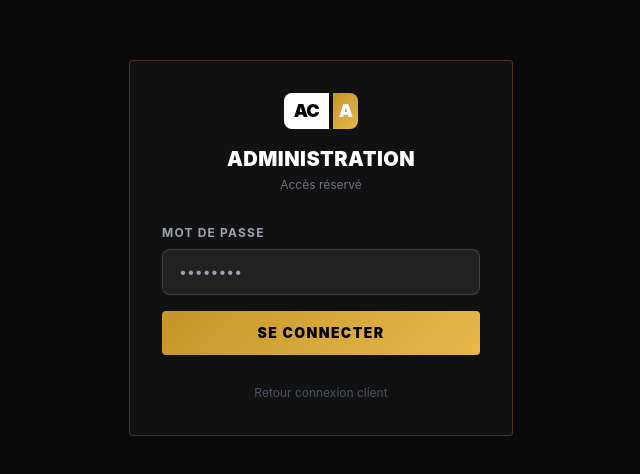
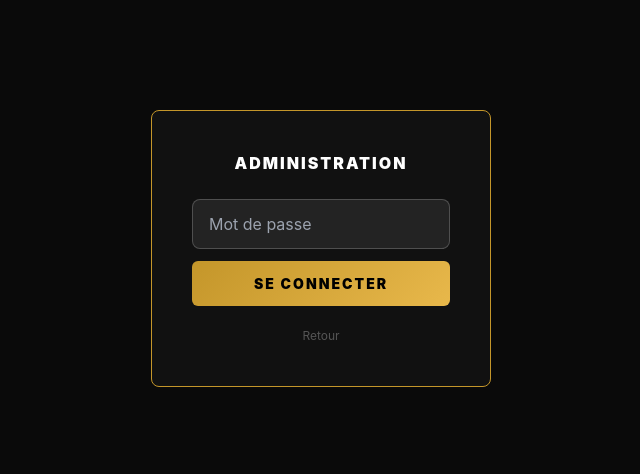
Before and after one commit to acawholesale/aca-wholesale, a Next.js app: page /admin/login in a window 1280 px wide. Shown: the part 152-626 px from the top of the page, without its empty margins (319-959 px from the left). Built offline with nearby package versions, Linux system fonts and the light colour scheme.

Commit message:
Update page.js

```diff
--- a/app/admin/login/page.js
+++ b/app/admin/login/page.js
@@ -5,13 +5,8 @@ import { useState } from 'react'
 export default function AdminLoginPage() {
   const [password, setPassword] = useState('')
   const [error, setError] = useState('')
-  const [loading, setLoading] = useState(false)
 
-  const handleSubmit = async (e) => {
-    e.preventDefault()
-    setError('')
-    setLoading(true)
-    try {
+  const handleLogin = async () => {
     const res = await fetch('/api/admin/auth', {
       method: 'POST',
       headers: { 'Content-Type': 'application/json' },
@@ -22,79 +17,34 @@ export default function AdminLoginPage() {
       window.location.href = '/admin'
     } else {
       setError('Mot de passe incorrect')
-        setLoading(false)
-      }
-    } catch (err) {
-      setError('Erreur de connexion')
-      setLoading(false)
     }
   }
 
   return (
-    <div
-      className="min-h-screen flex items-center justify-center p-4"
-      style={{ background: '#0a0a0a' }}
-    >
-      <div
-        className="w-full max-w-sm p-8 rounded"
-        style={{ background: '#111', border: '1px solid rgba(196,150,42,0.3)' }}
-      >
-        <div className="text-center mb-8">
-          <div className="inline-flex items-center gap-1 mb-4">
-            <div className="bg-white text-black px-2.5 py-1 font-black text-lg tracking-tighter rounded-l-lg">
-              AC
-            </div>
-            <div
-              className="px-1.5 py-1 font-black text-lg tracking-tighter rounded-r-lg"
-              style={{ background: 'linear-gradient(135deg, #C4962A, #E8B84B)', color: 'white' }}
-            >
-              A
-            </div>
-          </div>
-          <h1 className="text-white font-black text-xl uppercase tracking-wide">Administration</h1>
-          <p className="text-gray-500 text-xs mt-1">Accès réservé</p>
-        </div>
-
-        <form onSubmit={handleSubmit} className="space-y-4">
-          <div>
-            <label className="block text-xs font-bold text-gray-400 uppercase tracking-widest mb-2">
-              Mot de passe
-            </label>
+    <div style={{ minHeight: '100vh', background: '#0a0a0a', display: 'flex', alignItems: 'center', justifyContent: 'center' }}>
+      <div style={{ background: '#111', border: '1px solid #C4962A', borderRadius: 8, padding: 40, width: 340 }}>
+        <h2 style={{ color: 'white', textAlign: 'center', marginBottom: 24, fontWeight: 900, letterSpacing: 2, textTransform: 'uppercase' }}>Administration</h2>
         <input
           type="password"
+          placeholder="Mot de passe"
           value={password}
-              onChange={(e) => setPassword(e.target.value)}
-              placeholder="••••••••"
-              required
-              autoFocus
-              className="w-full px-4 py-3 text-sm text-white rounded outline-none"
-              style={{
-                background: 'rgba(255,255,255,0.07)',
-                border: '1px solid rgba(255,255,255,0.15)',
-              }}
+          onChange={e => setPassword(e.target.value)}
+          onKeyDown={e => e.key === 'Enter' && handleLogin()}
+          style={{ width: '100%', padding: '12px 16px', background: 'rgba(255,255,255,0.08)', border: '1px solid rgba(255,255,255,0.2)', borderRadius: 6, color: 'white', fontSize: 16, marginBottom: 12, boxSizing: 'border-box' }}
         />
-          </div>
-
-          {error && (
-            <div className="text-red-400 text-xs font-bold text-center py-1">{error}</div>
-          )}
-
+        {error && <p style={{ color: '#f87171', fontSize: 13, marginBottom: 12, textAlign: 'center' }}>{error}</p>}
         <button
-            type="submit"
-            disabled={loading}
-            className="w-full py-3 font-black text-sm uppercase tracking-widest rounded transition-opacity"
-            style={{ background: 'linear-gradient(135deg, #C4962A, #E8B84B)', color: '#000', opacity: loading ? 0.7 : 1 }}
+          onClick={handleLogin}
+          style={{ width: '100%', padding: '12px 0', background: 'linear-gradient(135deg, #C4962A, #E8B84B)', color: '#000', fontWeight: 900, fontSize: 14, textTransform: 'uppercase', letterSpacing: 2, border: 'none', borderRadius: 6, cursor: 'pointer' }}
         >
-            {loading ? 'Connexion...' : 'SE CONNECTER'}
+          SE CONNECTER
         </button>
-        </form>
-
-        <div className="mt-6 text-center">
+        <div style={{ textAlign: 'center', marginTop: 16 }}>
           <button
             onClick={() => { window.location.href = '/connexion' }}
-            className="text-gray-600 text-xs hover:text-gray-400 transition-colors"
+            style={{ background: 'none', border: 'none', color: '#555', fontSize: 12, cursor: 'pointer' }}
           >
-            Retour connexion client
+            Retour
           </button>
         </div>
       </div>
```
Lines whose indentation alone changed are shown as unchanged.
